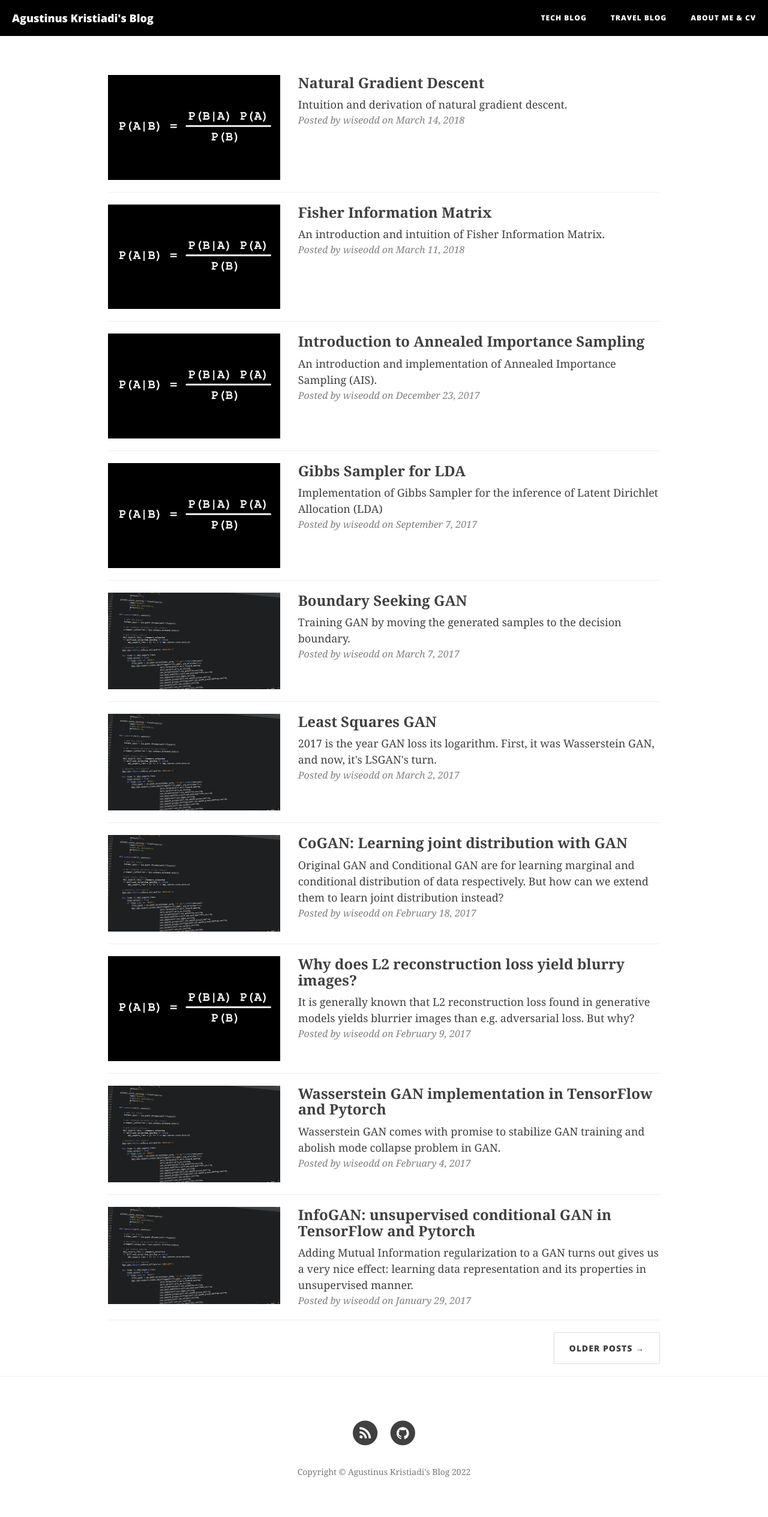
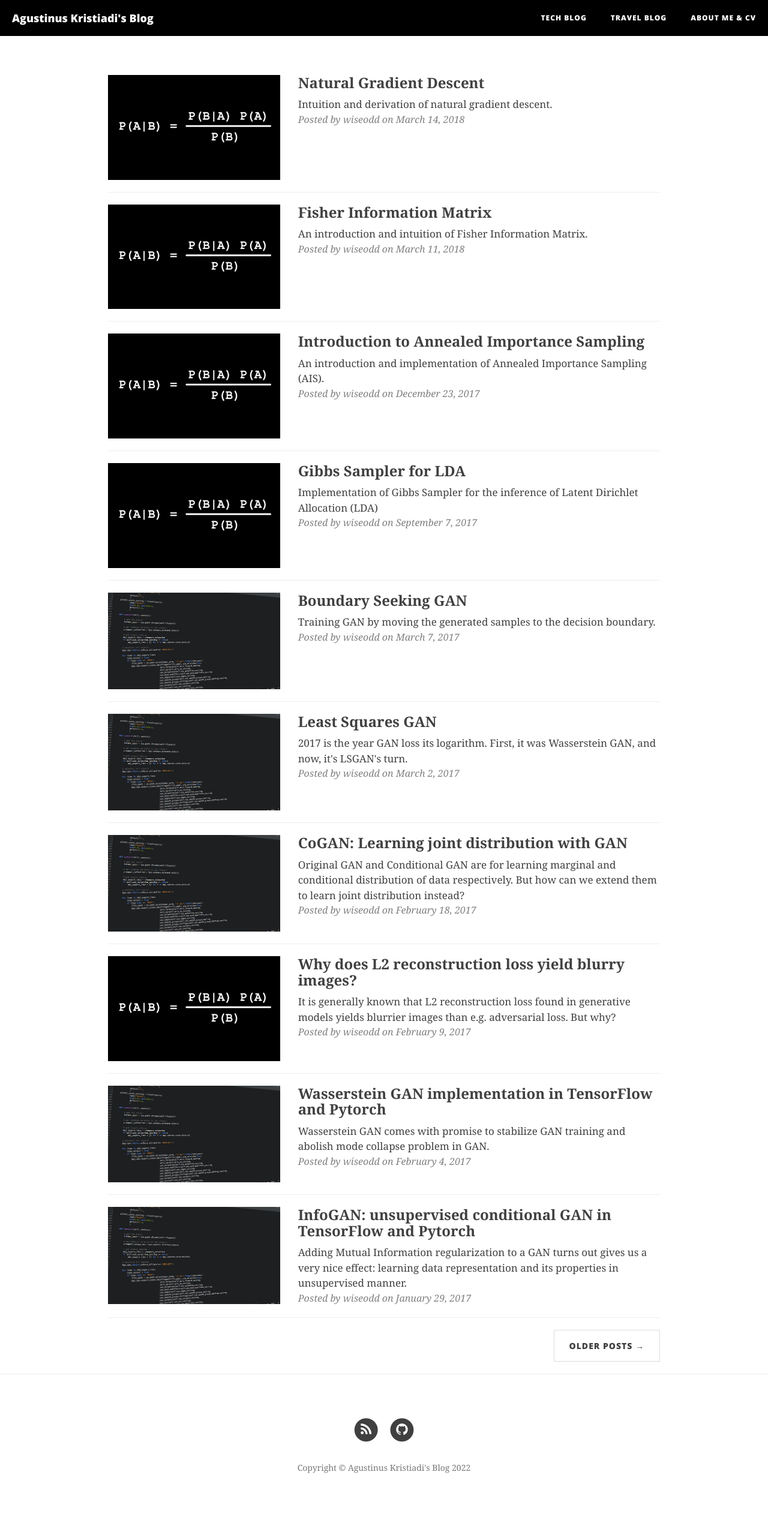
Before and after one commit to hsyodysseyjr/wiseodd0, a Jekyll site: the page built from index.html, in a window 1280 px wide. Shown: the whole page at 60% size. Built offline with Jekyll 4.4.1, drawn with Linux system fonts in a browser that asks for light colours; nearby versions of some CDN libraries; the list of posts is cut into pages by our own code.

Commit message:
Font size to 17px

```diff
--- a/css/clean-blog.css
+++ b/css/clean-blog.css
@@ -1,13 +1,13 @@
 body {
   font-family: Georgia, serif;
-  font-size: 18px;
+  font-size: 17px;
   color: #404040;
   line-height: 1.5;
 }
 
 @media only screen and (min-width: 480px) {
   body {
-    font-size: 18px;
+    font-size: 17px;
   }
 }
 p {
```
Also changed, not shown: img/2018-03-14-natural-gradient/param_space_dist.png, img/2018-03-14-natural-gradient/param_space_dist2.png.
